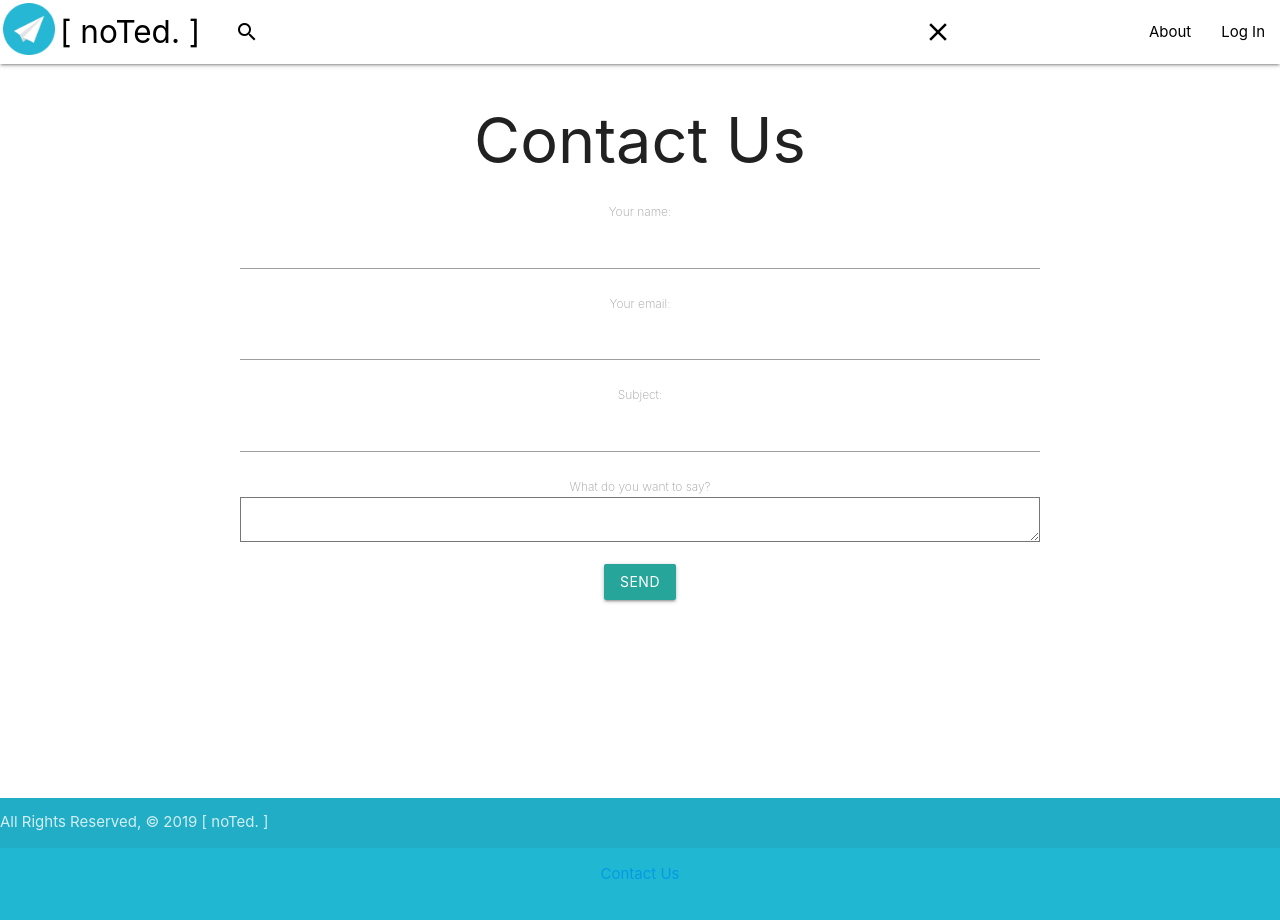
After one commit to ursulacj/noted, a Django app: page /contact_us/ in a window 1280 px wide. The commit adds this page. Run offline with Django 3.2, Linux system fonts and the light colour scheme; some libraries are stand-ins or nearby versions.

Commit message:
Added contact_us page and editted footer

```diff
--- a/main_app/forms.py
+++ b/main_app/forms.py
@@ -1,13 +1,14 @@
-# [18/Mar/2019 15:53:35] "GET /sets/create/js/materialize.min.js HTTP/1.1" 404 3875
-# <tr><th><label for="id_name">Name:</label></th><td><input type="text" name="name" value="happy" maxlength="200" required id="id_name"></td></tr>
-# <tr><th><label for="id_subject">Subject:</label></th><td><input type="text" name="subject" value="happy" maxlength="200" required id="id_subject"></td></tr>
-# <tr><th><label for="id_description">Description:</label></th><td><textarea name="description" cols="40" rows="10" maxlength="500" required id="id_description">
-# happy</textarea></td></tr>
-# <tr><th><label for="id_user">User:</label></th><td><select name="user" required id="id_user">
-#   <option value="">---------</option>
+from django import forms
 
-#   <option value="1" selected>admin</option>
+class ContactForm(forms.Form):
+    contact_name = forms.CharField(required=True)
+    from_email = forms.EmailField(required=True)
+    subject = forms.CharField(required=True)
+    message = forms.CharField(widget=forms.Textarea, required=True)
 
-# </select></td></tr>
-# [18/Mar/2019 15:53:45] "POST /sets/create/ HTTP/1.1" 302 0
-# [18/Mar/2019 15:53:45] "GET /sets/ HTTP/1.1" 200 4139
+    def __init__(self, *args, **kwargs):
+        super(ContactForm, self).__init__(*args, **kwargs)
+        self.fields['contact_name'].label = "Your name:"
+        self.fields['from_email'].label = "Your email:"
+        self.fields['subject'].label = "Subject:"
+        self.fields['message'].label = "What do you want to say?"
--- a/main_app/static/css/style.css
+++ b/main_app/static/css/style.css
@@ -102,3 +102,8 @@ footer.page-footer {
     grid-column: 3 / 4;
     margin: 50px 20px 20px 0;
 }
+
+.thin {
+    max-width: 800px;
+    margin: 0 auto;
+}
--- a/main_app/templates/base.html
+++ b/main_app/templates/base.html
@@ -52,15 +52,23 @@
                 <li><a href="#">Create</a></li>
                 <li><a href="#">My Sets</a></li>
                 <li><a href="#">Login</a></li>
+                <li><a href="{% url 'contact_us' %}">Contact Us</a></li>
             </ul>
     </header>
-<main class="container center-align">
+<main class="container center-align {{ mainclass }}">
         {% block content %}
         {% endblock %}
 </main>
 
 <footer class="page-footer">
-    <div class="right">All Rights Reserved, &copy; 2019 [ noTed. ] &nbsp;</div>
+    <div class="footer-copyright">All Rights Reserved, &copy; 2019 [ noTed. ] &nbsp;</div>
+    <div class="container">
+        <div class="row center-align grey-text text-lighten-3">
+                <ul class="grey-text text-lighten-3 footer-ul">
+                    <li> <a href="{% url 'contact_us' %}">Contact Us</a> </li>
+                </ul>
+        </div>
+    </div>
 </footer>
 <script src="{% static 'js/main.js' %}"></script>
 </body>
--- /dev/null
+++ b/main_app/templates/contact_us.html
@@ -0,0 +1,13 @@
+{% extends 'base.html' %}
+{% block content %}
+
+<h1>Contact Us</h1>
+<form method="post">
+    {% csrf_token %}
+    {{ form.as_p }}
+    <div class="form-actions">
+      <button type="submit" class="btn">Send</button>
+    </div>
+</form>
+
+{% endblock %}
--- a/main_app/urls.py
+++ b/main_app/urls.py
@@ -12,4 +12,6 @@ urlpatterns = [
   path('accounts/signup', views.signup, name='signup'),
   path('sets/<int:set_id>/flashcards/', views.flashcards_index, name='flashcards_index'),
   path('sets/<int:set_id>/flashcards/create/', views.create_flashcards, name='create_flashcards'),
+  path('contact_us/', views.contact_us, name='contact_us'),
+  path('success/', views.successView, name='success'),
 ]
--- a/main_app/views.py
+++ b/main_app/views.py
@@ -1,18 +1,42 @@
+from django.urls import reverse
 from django.shortcuts import render, redirect
-from django.http import HttpResponse
+from django.http import HttpResponse, HttpResponseRedirect
+from django.views.generic.edit import CreateView, UpdateView, DeleteView
+
 from .models import Set, Flashcard
-from django.views.generic.edit import CreateView, UpdateView, DeleteView
 from django.forms import inlineformset_factory
+from .forms import ContactForm
+
 from django.contrib.auth import login
 from django.contrib.auth.forms import UserCreationForm
 from django.contrib.auth.decorators import login_required
 from django.contrib.auth.mixins import LoginRequiredMixin
-from django.urls import reverse
+
+from django.core.mail import send_mail, BadHeaderError
 
 # Create your views here.
 
 def home(request):
   return render(request, 'home.html')
+
+def contact_us(request):
+  if request.method == 'GET':
+    form = ContactForm()
+  else:
+    form = ContactForm(request.POST)
+    if form.is_valid():
+      subject = form.cleaned_data['subject']
+      from_email = form.cleaned_data['from_email']
+      message = form.cleaned_data['message']
+      try:
+        send_mail(subject, message, from_email, ['admin@noted.com'])
+      except BadHeaderError:
+        return HttpResponse('Invalid header found.')
+      return redirect('success')
+  return render(request, 'contact_us.html', {'form' : form, 'mainclass' : "thin"})
+
+def successView(request):
+  return render(request, 'success.html', {'mainclass' : "thin"})
 
 def sets_index(request):
   sets = Set.objects.all()
@@ -46,6 +70,7 @@ def signup(request):
   form = UserCreationForm()
   context = {'form': form, 'error_message': error_message}
   return render(request, 'registration/signup.html', context)
+
 
 class SetCreate(CreateView):
   model = Set
```
Also changed, not shown: main_app/templates/success.html (added, +7 -0 lines), noted/settings.py (+7 -0 lines).
